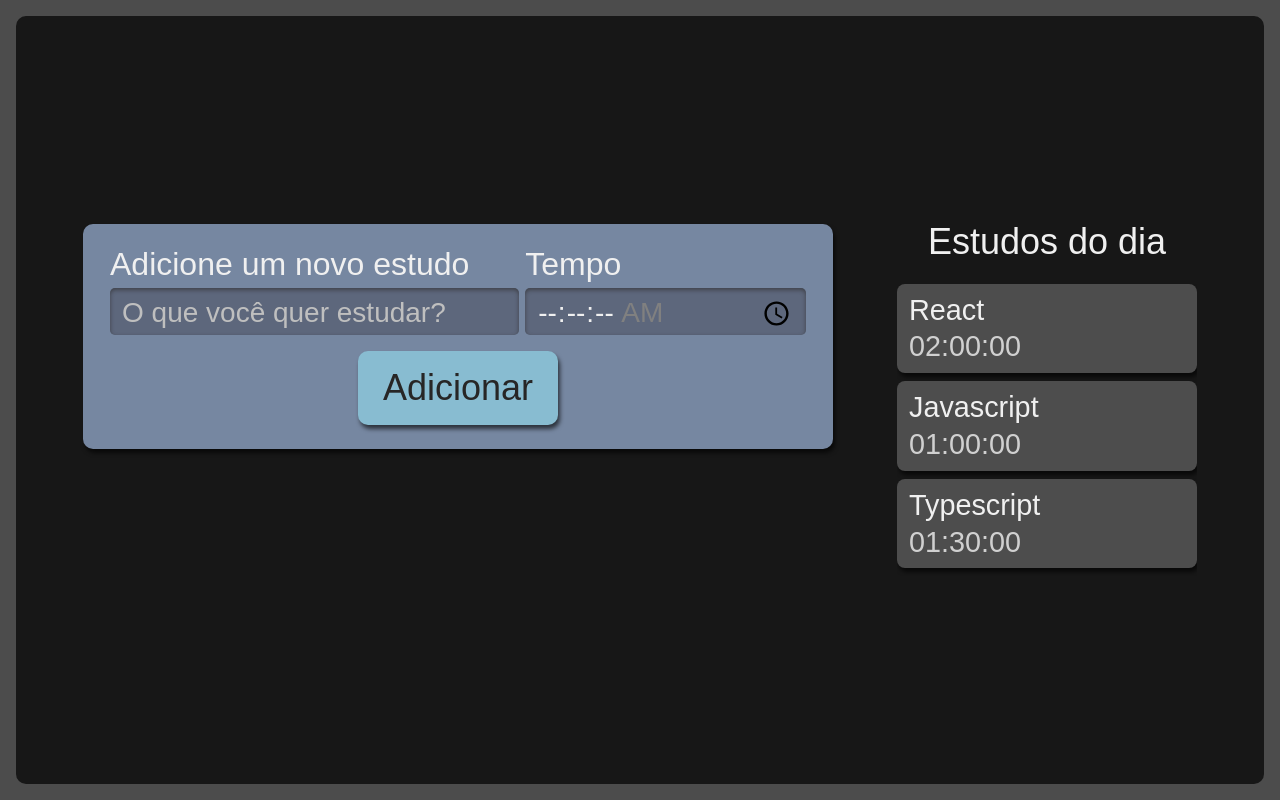
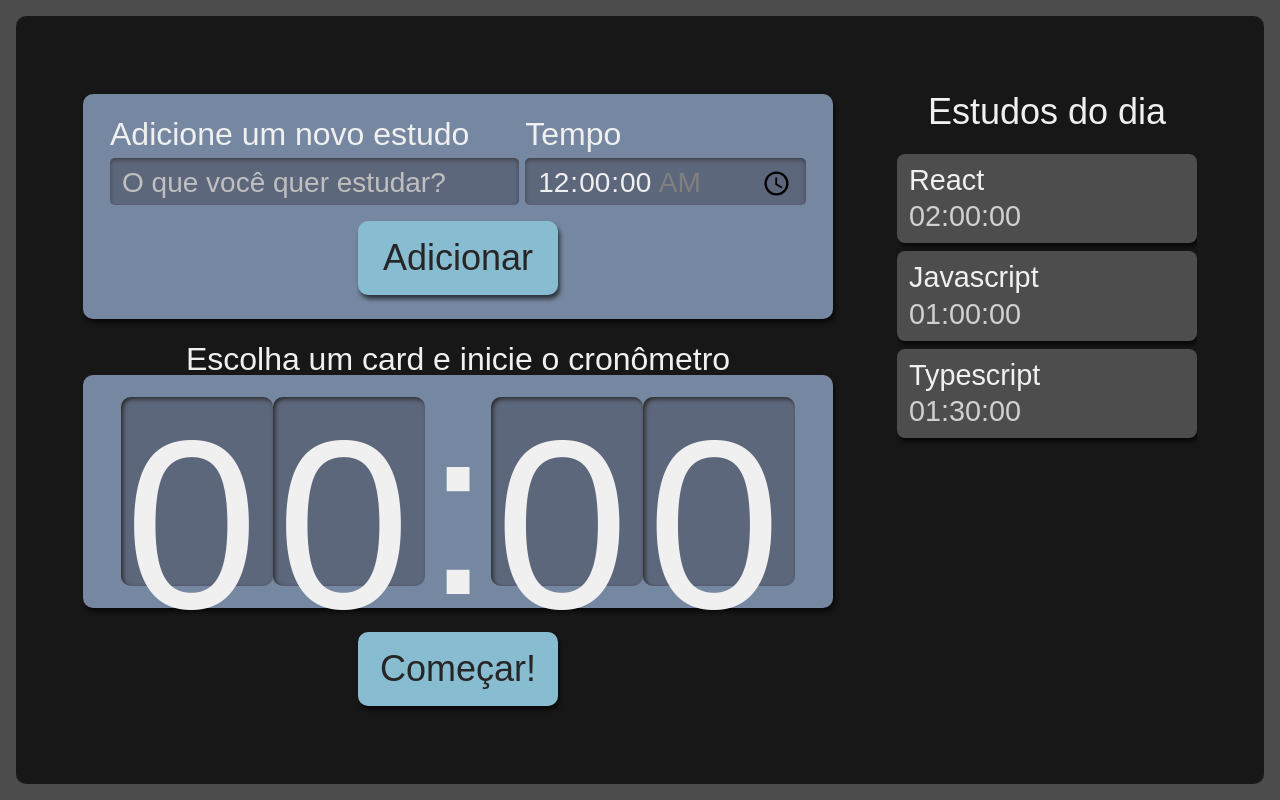
Before and after one commit to matesantos/alura-studies, a React (Create React App) app: page / in a window 1280 px wide. Built offline with nearby package versions, Linux system fonts and the light colour scheme.

Commit message:
AddTask incompleto

```diff
--- a/src/components/Chronometer/Clock/index.tsx
+++ b/src/components/Chronometer/Clock/index.tsx
@@ -5,7 +5,7 @@ export function Clock() {
     <>
       <span className={style.relogioNumero}>0</span>
       <span className={style.relogioNumero}>0</span>
-      <span className={style.relogioNumero}>:</span>
+      <span className={style.relogioDivisao}>:</span>
       <span className={style.relogioNumero}>0</span>
       <span className={style.relogioNumero}>0</span>
     </>
--- a/src/components/Form/index.tsx
+++ b/src/components/Form/index.tsx
@@ -1,18 +1,31 @@
-import React, { Component } from "react";
+import React, { Component, FormEvent } from "react";
 import Button from "../Button";
 
 import style from './Form.module.scss';
 
 class Form extends Component {
+
+  state = {
+    tarefa: "",
+    tempo:'00:00'
+  }
+
+  addTask(event: FormEvent<HTMLFormElement>){
+    event.preventDefault();
+    console.log(this.state)
+  }
+
   render(): React.ReactNode {
     return(
-      <form className={style.novaTarefa}>
+      <form className={style.novaTarefa} onSubmit={this.addTask.bind(this)}>
         <div className={style.inputContainer}>
           <label htmlFor="tarefa" className={style.label}>Adicione um novo estudo</label>
           <input
             type="text"
             id="tarefa"
             name="tarefa"
+            value={this.state.tarefa}
+            onChange = {event => this.setState({ ...this.state, tarefa: event.target.value })}
             placeholder="O que você quer estudar?"
             required
             className={style.input}
@@ -24,8 +37,10 @@ class Form extends Component {
             step="1"
             id="tempo"
             name="tempo"
+            value={this.state.tempo}
+            onChange={event => this.setState({...this.state, tempo: event.target.value })}
             min="00:00:00"
-            max="01:30:00"
+            max="05:30:00"
             required
             className={style.input}
           />
--- a/src/components/List/index.tsx
+++ b/src/components/List/index.tsx
@@ -1,8 +1,9 @@
+import { useState } from 'react'
 import { Item } from './Item';
 import style from './List.module.scss';
 
 function List() {
-  const tarefas = [
+  const [tarefas, setTarefas] = useState([
     {
       tarefa: 'React',
       tempo: '02:00:00'
@@ -15,11 +16,12 @@ function List() {
       tarefa: 'Typescript',
       tempo: '01:30:00'
     }
-  ]
+  ]);
 
   return (
     <aside className={style.listaTarefas}>
-      <h2 className={style.h2}> Estudos do dia </h2>
+      <h2 onClick={()=> setTarefas([...tarefas, {tarefa: 'Use State', tempo:'05:00:00'}])}
+      className={style.h2}> Estudos do dia </h2>
       <ul className={style.ul}>
        {
         tarefas.map((tarefa, index)=>(
--- a/src/page/App.tsx
+++ b/src/page/App.tsx
@@ -1,3 +1,4 @@
+import { Chronometer } from "../components/Chronometer";
 import Form from "../components/Form";
 import List from "../components/List";
 
@@ -8,6 +9,7 @@ function App() {
     <div className={style.AppStyle}>
       <Form />
       <List />
+      <Chronometer />
     </div>
   );
 }
```
